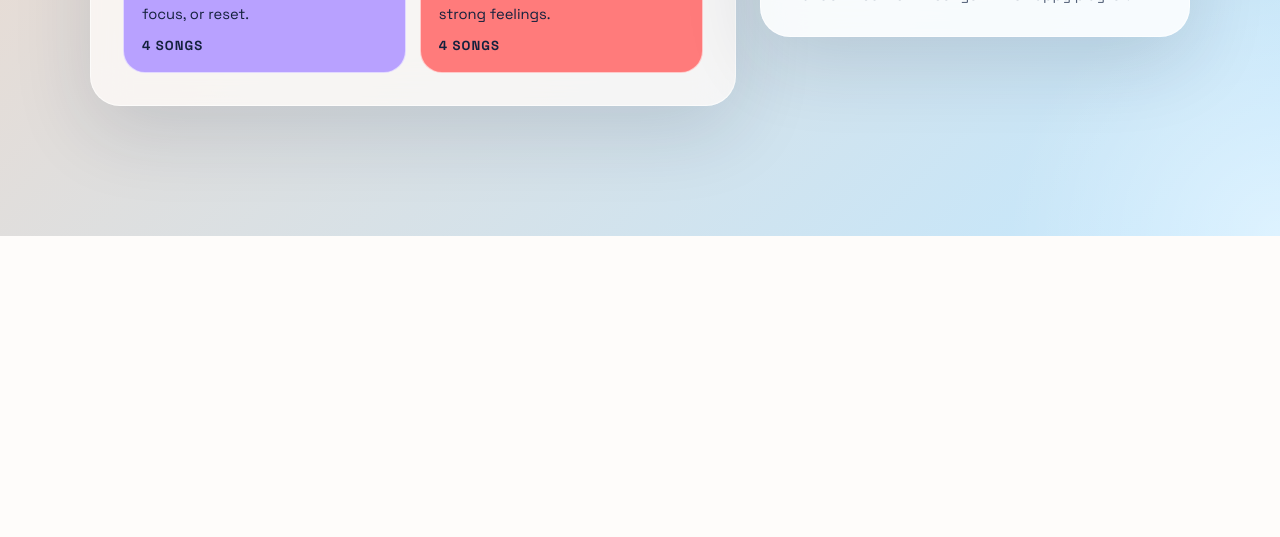
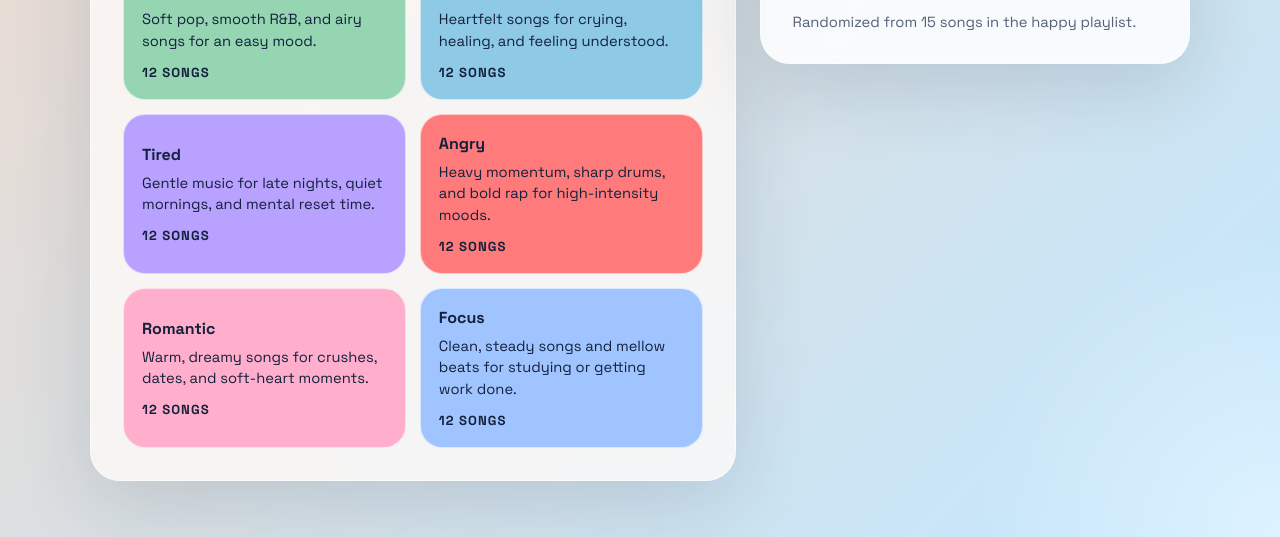
Before and after one commit to Sedi777/mood-music., a Flask app: page / in a window 1280 px wide. Shown: the part 564-1101 px from the top of the page. Before the commit the page ends 800 px from the top, so only its background shows below. Run offline with Flask 3, Linux system fonts and the light colour scheme.

Commit message:
Expand playlists and rebrand to MoodMix

```diff
--- a/app.py
+++ b/app.py
@@ -2,124 +2,187 @@ from __future__ import annotations
 
 import os
 import random
+from urllib.parse import quote_plus
 
 from flask import Flask, jsonify, render_template, request
 
 
 app = Flask(__name__)
 
+APP_NAME = "MoodMix"
+
+
+def song(title: str, artist: str, youtube_id: str | None = None) -> dict:
+    query = quote_plus(f"{artist} {title} official")
+    url = (
+        f"https://www.youtube.com/watch?v={youtube_id}"
+        if youtube_id
+        else f"https://www.youtube.com/results?search_query={query}"
+    )
+    return {
+        "title": title,
+        "artist": artist,
+        "url": url,
+        "youtube_id": youtube_id,
+    }
+
 
 MOOD_LIBRARY = {
     "happy": {
         "label": "Happy",
-        "description": "Bright, upbeat songs for a fun mood boost.",
+        "description": "Big-energy hits, feel-good hooks, and upbeat rap-pop crossovers.",
         "songs": [
-            {
-                "title": "Happy",
-                "artist": "Pharrell Williams",
-                "url": "https://www.youtube.com/watch?v=ZbZSe6N_BXs",
-            },
-            {
-                "title": "Shake It Off",
-                "artist": "Taylor Swift",
-                "url": "https://www.youtube.com/watch?v=nfWlot6h_JM",
-            },
-            {
-                "title": "Uptown Funk",
-                "artist": "Mark Ronson ft. Bruno Mars",
-                "url": "https://www.youtube.com/watch?v=OPf0YbXqDm0",
-            },
-            {
-                "title": "Can't Stop the Feeling!",
-                "artist": "Justin Timberlake",
-                "url": "https://www.youtube.com/watch?v=ru0K8uYEZWw",
-            },
+            song("Happy", "Pharrell Williams", "ZbZSe6N_BXs"),
+            song("Shake It Off", "Taylor Swift", "nfWlot6h_JM"),
+            song("Uptown Funk", "Mark Ronson ft. Bruno Mars", "OPf0YbXqDm0"),
+            song("Can't Stop the Feeling!", "Justin Timberlake", "ru0K8uYEZWw"),
+            song("I Gotta Feeling", "The Black Eyed Peas", "uSD4vsh1zDA"),
+            song("Hey Ya!", "OutKast", "PWgvGjAhvIw"),
+            song("Can't Hold Us", "Macklemore & Ryan Lewis ft. Ray Dalton", "2zNSgSzhBfM"),
+            song("24K Magic", "Bruno Mars", "UqyT8IEBkvY"),
+            song("About Damn Time", "Lizzo", "IXXxciRUMzE"),
+            song("Good as Hell", "Lizzo", "vuq-VAiW9kw"),
+            song("Good Life", "Kanye West ft. T-Pain"),
+            song("Good Day", "Nappy Roots"),
+            song("Sunflower", "Post Malone & Swae Lee"),
+            song("Levitating", "Dua Lipa"),
+            song("BIRDS OF A FEATHER", "Billie Eilish"),
+        ],
+    },
+    "confident": {
+        "label": "Confident",
+        "description": "Main-character tracks for walking in like you already own the room.",
+        "songs": [
+            song("Run the World (Girls)", "Beyonce", "VBmMU_iwe6U"),
+            song("Formation", "Beyonce"),
+            song("7 rings", "Ariana Grande"),
+            song("Starships", "Nicki Minaj", "SeIJmciN8mo"),
+            song("Stronger", "Kanye West", "PsO6ZnUZI0g"),
+            song("DNA.", "Kendrick Lamar", "NLZRYQMLDW4"),
+            song("POWER", "Kanye West"),
+            song("Savage Remix", "Megan Thee Stallion ft. Beyonce"),
+            song("Boss Bitch", "Doja Cat"),
+            song("Good as Hell", "Lizzo", "vuq-VAiW9kw"),
+            song("Money", "Cardi B"),
+            song("God's Plan", "Drake"),
+        ],
+    },
+    "chill": {
+        "label": "Chill",
+        "description": "Soft pop, smooth R&B, and airy songs for an easy mood.",
+        "songs": [
+            song("Ocean Eyes", "Billie Eilish", "viimfQi_pUw"),
+            song("BIRDS OF A FEATHER", "Billie Eilish"),
+            song("Sunflower", "Post Malone & Swae Lee"),
+            song("Electric Feel", "MGMT"),
+            song("Location", "Khalid"),
+            song("Snooze", "SZA"),
+            song("Stay", "Rihanna ft. Mikky Ekko", "JF8BRvqGCNs"),
+            song("telepatia", "Kali Uchis"),
+            song("Best Part", "Daniel Caesar ft. H.E.R."),
+            song("Peaches", "Justin Bieber ft. Daniel Caesar & Giveon"),
+            song("Golden Hour", "JVKE"),
+            song("Pink + White", "Frank Ocean"),
         ],
     },
     "sad": {
         "label": "Sad",
-        "description": "Gentle songs for when you want to feel understood.",
+        "description": "Heartfelt songs for crying, healing, and feeling understood.",
         "songs": [
-            {
-                "title": "Someone Like You",
-                "artist": "Adele",
-                "url": "https://www.youtube.com/watch?v=hLQl3WQQoQ0",
-            },
-            {
-                "title": "Let Her Go",
-                "artist": "Passenger",
-                "url": "https://www.youtube.com/watch?v=RBumgq5yVrA",
-            },
-            {
-                "title": "All I Want",
-                "artist": "Kodaline",
-                "url": "https://www.youtube.com/watch?v=mtf7hC17IBM",
-            },
-            {
-                "title": "Stay",
-                "artist": "Rihanna ft. Mikky Ekko",
-                "url": "https://www.youtube.com/watch?v=JF8BRvqGCNs",
-            },
+            song("Someone Like You", "Adele", "hLQl3WQQoQ0"),
+            song("Let Her Go", "Passenger", "RBumgq5yVrA"),
+            song("All I Want", "Kodaline", "mtf7hC17IBM"),
+            song("drivers license", "Olivia Rodrigo"),
+            song("Lovely", "Billie Eilish & Khalid"),
+            song("Happier", "Ed Sheeran"),
+            song("When the Party's Over", "Billie Eilish"),
+            song("Traitor", "Olivia Rodrigo"),
+            song("Easy On Me", "Adele"),
+            song("Glimpse of Us", "Joji"),
+            song("Heather", "Conan Gray"),
+            song("Skinny Love", "Bon Iver"),
         ],
     },
     "tired": {
         "label": "Tired",
-        "description": "Low-pressure picks to relax, focus, or reset.",
+        "description": "Gentle music for late nights, quiet mornings, and mental reset time.",
         "songs": [
-            {
-                "title": "Lo-fi Beats",
-                "artist": "Lo-fi stream",
-                "url": "https://www.youtube.com/watch?v=5qap5aO4i9A",
-            },
-            {
-                "title": "Weightless Relax",
-                "artist": "Ambient",
-                "url": "https://www.youtube.com/watch?v=UfcAVejslrU",
-            },
-            {
-                "title": "Calm Piano",
-                "artist": "Instrumental",
-                "url": "https://www.youtube.com/watch?v=1ZYbU82GVz4",
-            },
-            {
-                "title": "Deep Sleep Music",
-                "artist": "Relaxation",
-                "url": "https://www.youtube.com/watch?v=2OEL4P1Rz04",
-            },
+            song("Lo-fi Beats", "Lo-fi stream", "5qap5aO4i9A"),
+            song("Weightless Relax", "Ambient", "UfcAVejslrU"),
+            song("Calm Piano", "Instrumental", "1ZYbU82GVz4"),
+            song("Deep Sleep Music", "Relaxation", "2OEL4P1Rz04"),
+            song("Lovely", "Billie Eilish & Khalid"),
+            song("Come Away With Me", "Norah Jones"),
+            song("Holocene", "Bon Iver"),
+            song("Bloom", "The Paper Kites"),
+            song("Night Trouble", "Petit Biscuit"),
+            song("Saturn", "SZA"),
+            song("Moon Song", "Phoebe Bridgers"),
+            song("Slow Burn", "Kacey Musgraves"),
         ],
     },
     "angry": {
         "label": "Angry",
-        "description": "High-energy tracks to channel strong feelings.",
+        "description": "Heavy momentum, sharp drums, and bold rap for high-intensity moods.",
         "songs": [
-            {
-                "title": "Lose Yourself",
-                "artist": "Eminem",
-                "url": "https://www.youtube.com/watch?v=_Yhyp-_hX2s",
-            },
-            {
-                "title": "Stronger",
-                "artist": "Kanye West",
-                "url": "https://www.youtube.com/watch?v=PsO6ZnUZI0g",
-            },
-            {
-                "title": "Believer",
-                "artist": "Imagine Dragons",
-                "url": "https://www.youtube.com/watch?v=7wtfhZwyrcc",
-            },
-            {
-                "title": "DNA.",
-                "artist": "Kendrick Lamar",
-                "url": "https://www.youtube.com/watch?v=NLZRYQMLDW4",
-            },
+            song("Lose Yourself", "Eminem", "_Yhyp-_hX2s"),
+            song("Believer", "Imagine Dragons", "7wtfhZwyrcc"),
+            song("DNA.", "Kendrick Lamar", "NLZRYQMLDW4"),
+            song("SICKO MODE", "Travis Scott"),
+            song("POWER", "Kanye West"),
+            song("HUMBLE.", "Kendrick Lamar"),
+            song("Till I Collapse", "Eminem"),
+            song("Black Skinhead", "Kanye West"),
+            song("N95", "Kendrick Lamar"),
+            song("X Gon' Give It To Ya", "DMX"),
+            song("Remember the Name", "Fort Minor"),
+            song("Can't Be Touched", "Roy Jones Jr."),
+        ],
+    },
+    "romantic": {
+        "label": "Romantic",
+        "description": "Warm, dreamy songs for crushes, dates, and soft-heart moments.",
+        "songs": [
+            song("Perfect", "Ed Sheeran"),
+            song("Adore You", "Harry Styles"),
+            song("Best Part", "Daniel Caesar ft. H.E.R."),
+            song("All of Me", "John Legend"),
+            song("Love on the Brain", "Rihanna"),
+            song("Die With A Smile", "Lady Gaga & Bruno Mars"),
+            song("Until I Found You", "Stephen Sanchez"),
+            song("Can I Call You Rose?", "Thee Sacred Souls"),
+            song("Earned It", "The Weeknd"),
+            song("Love Galore", "SZA ft. Travis Scott"),
+            song("Teenage Dream", "Katy Perry"),
+            song("Love Me Like You Do", "Ellie Goulding"),
+        ],
+    },
+    "focus": {
+        "label": "Focus",
+        "description": "Clean, steady songs and mellow beats for studying or getting work done.",
+        "songs": [
+            song("Lo-fi Beats", "Lo-fi stream", "5qap5aO4i9A"),
+            song("Sunset Lover", "Petit Biscuit"),
+            song("Midnight City", "M83"),
+            song("Innerbloom", "RUFUS DU SOL"),
+            song("Nights", "Frank Ocean"),
+            song("After Dark", "Mr.Kitty"),
+            song("Intro", "The xx"),
+            song("Space Song", "Beach House"),
+            song("Get You The Moon", "Kina ft. Snow"),
+            song("Young and Beautiful", "Lana Del Rey"),
+            song("See You Again", "Tyler, The Creator ft. Kali Uchis"),
+            song("Money Trees", "Kendrick Lamar ft. Jay Rock"),
         ],
     },
 }
 
 
-def to_embed_url(video_url: str) -> str:
-    video_id = video_url.split("v=")[-1].split("&")[0]
-    return f"https://www.youtube.com/embed/{video_id}"
+def to_embed_url(song_data: dict) -> str | None:
+    youtube_id = song_data.get("youtube_id")
+    if not youtube_id:
+        return None
+    return f"https://www.youtube.com/embed/{youtube_id}"
 
 
 def build_recommendation(mood_key: str) -> dict | None:
@@ -128,7 +191,7 @@ def build_recommendation(mood_key: str) -> dict | None:
         return None
 
     track = random.choice(mood["songs"]).copy()
-    track["embed_url"] = to_embed_url(track["url"])
+    track["embed_url"] = to_embed_url(track)
     track["mood_key"] = mood_key
     track["mood_label"] = mood["label"]
     track["mood_description"] = mood["description"]
@@ -155,11 +218,16 @@ def index():
         for mood_key, mood in MOOD_LIBRARY.items()
     ]
 
+    total_tracks = sum(len(mood["songs"]) for mood in MOOD_LIBRARY.values())
+
     return render_template(
         "index.html",
+        app_name=APP_NAME,
         mood_cards=mood_cards,
         selected_mood=selected_mood,
         recommendation=recommendation,
+        total_moods=len(MOOD_LIBRARY),
+        total_tracks=total_tracks,
     )
 
 
--- a/static/styles.css
+++ b/static/styles.css
@@ -7,9 +7,13 @@
   --panel-strong: rgba(255, 255, 255, 0.84);
   --shadow: 0 24px 80px rgba(20, 33, 61, 0.14);
   --happy: #ffbf69;
+  --confident: #ff9f1c;
+  --chill: #95d5b2;
   --sad: #8ecae6;
   --tired: #b8a1ff;
   --angry: #ff7b7b;
+  --romantic: #ffafcc;
+  --focus: #a0c4ff;
   --outline: rgba(255, 255, 255, 0.58);
 }
 
@@ -189,12 +193,28 @@ h2 {
   background: var(--sad);
 }
 
+.mood-confident {
+  background: var(--confident);
+}
+
+.mood-chill {
+  background: var(--chill);
+}
+
 .mood-tired {
   background: var(--tired);
 }
 
 .mood-angry {
   background: var(--angry);
+}
+
+.mood-romantic {
+  background: var(--romantic);
+}
+
+.mood-focus {
+  background: var(--focus);
 }
 
 .actions {
@@ -243,6 +263,22 @@ h2 {
   border: 0;
 }
 
+.video-fallback {
+  padding: 28px 22px;
+  border-radius: 24px;
+  background: rgba(255, 255, 255, 0.7);
+  color: var(--muted);
+  line-height: 1.6;
+}
+
+.video-fallback p {
+  margin: 0;
+}
+
+.video-fallback p + p {
+  margin-top: 10px;
+}
+
 .footnote {
   margin: 14px 0 0;
   color: var(--muted);
--- a/templates/index.html
+++ b/templates/index.html
@@ -3,7 +3,7 @@
   <head>
     <meta charset="UTF-8" />
     <meta name="viewport" content="width=device-width, initial-scale=1.0" />
-    <title>Mood Music Sample App</title>
+    <title>{{ app_name }}</title>
     <link
       rel="preconnect"
       href="https://fonts.googleapis.com"
@@ -26,14 +26,15 @@
     <main class="page-shell">
       <section class="hero-panel">
         <div class="hero-copy">
-          <p class="eyebrow">Shareable sample website</p>
-          <h1>Mood Music</h1>
+          <p class="eyebrow">Shareable mood website</p>
+          <h1>{{ app_name }}</h1>
           <p class="intro">
-            A simple music recommendation website that turns a mood into a song
-            suggestion you can play instantly.
+            A bigger mood-based music app with mainstream singers, Billie picks,
+            famous rappers, and playlist-style recommendations you can open fast.
           </p>
           <div class="hero-meta">
-            <span>4 moods</span>
+            <span>{{ total_moods }} moods</span>
+            <span>{{ total_tracks }} tracks</span>
             <span>Instant random picks</span>
             <span>YouTube playback</span>
           </div>
@@ -69,6 +70,7 @@
             Sample API JSON
           </a>
         </div>
+        {% if recommendation.embed_url %}
         <div class="video-frame">
           <iframe
             src="{{ recommendation.embed_url }}"
@@ -77,6 +79,12 @@
             allowfullscreen
           ></iframe>
         </div>
+        {% else %}
+        <div class="video-fallback">
+          <p>No direct embed for this pick yet.</p>
+          <p>Use the YouTube button above to open the song or playlist search.</p>
+        </div>
+        {% endif %}
         <p class="footnote">
           Randomized from {{ recommendation.song_count }} songs in the
           {{ recommendation.mood_label|lower }} playlist.
```
